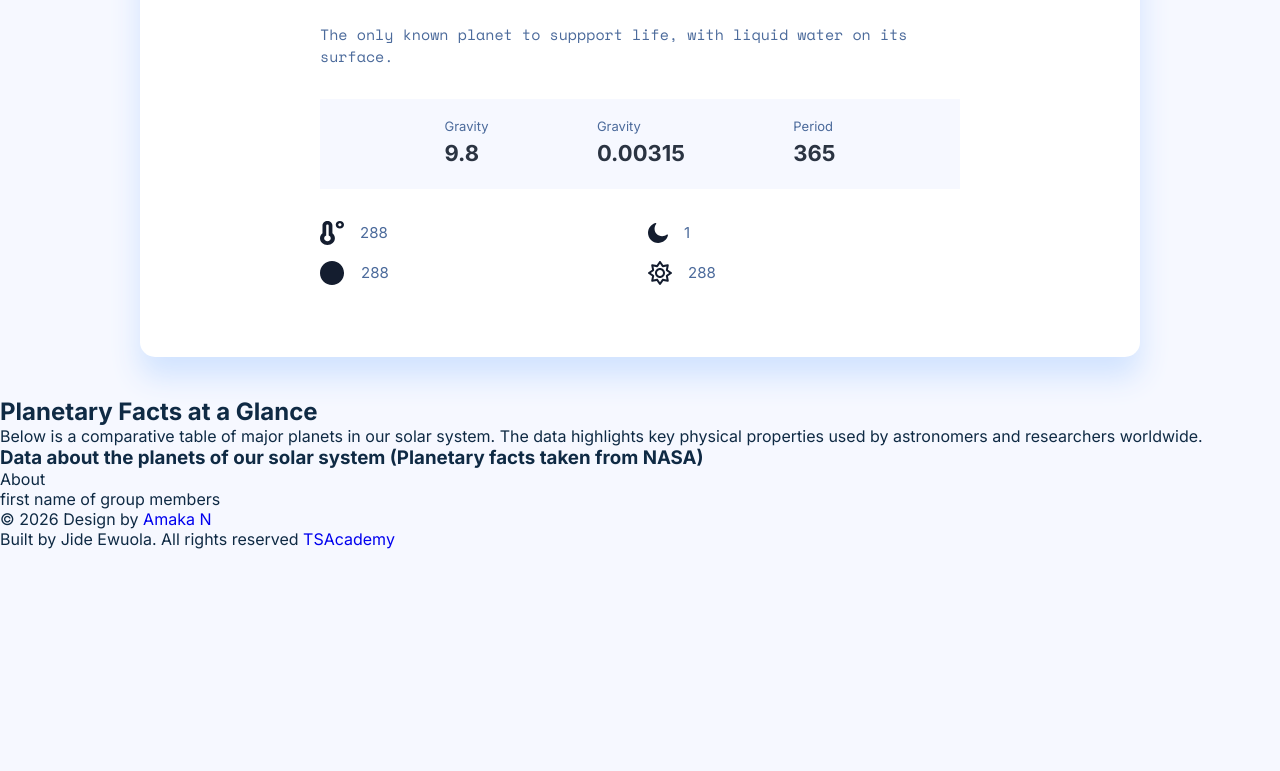
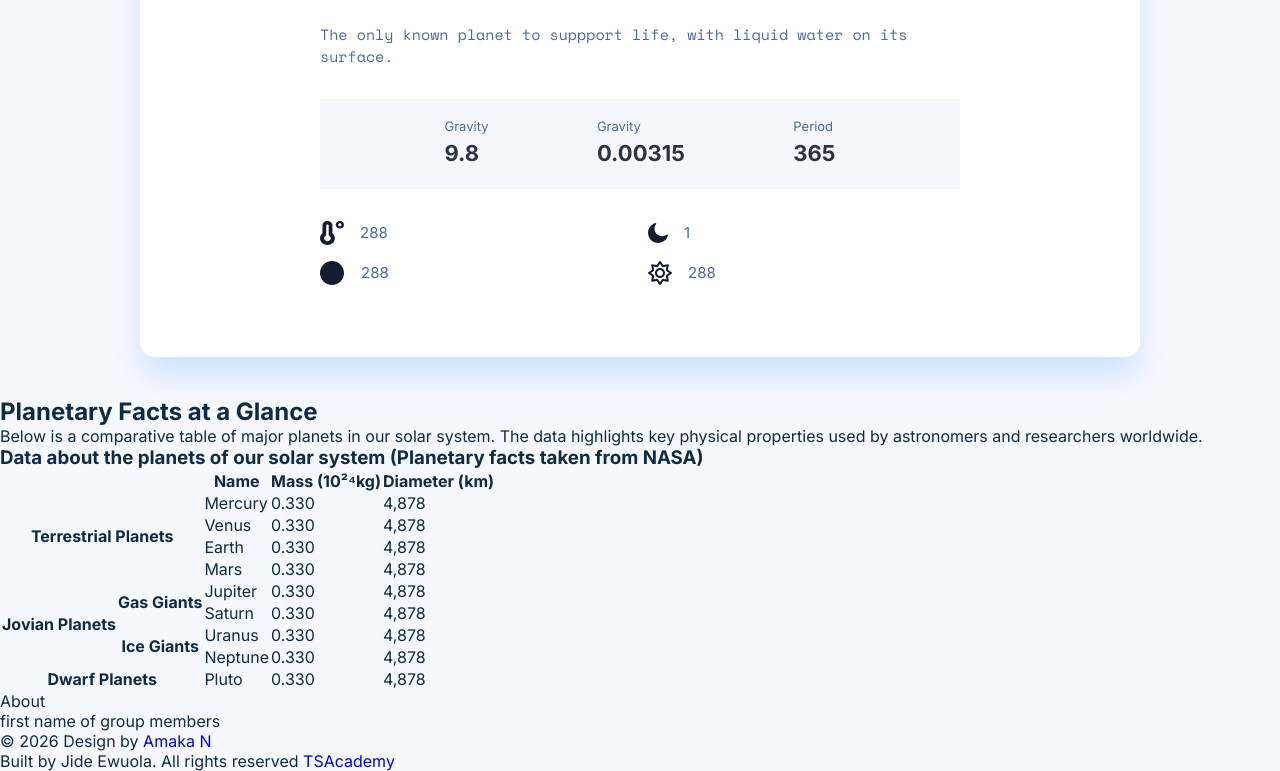
Before and after one commit to JidexBD/TS_frontend_capstone, a plain HTML site: page index.html in a window 1280 px wide. Shown: the part 321-1092 px from the top of the page. Before the commit the page ends 870 px from the top, so only its background shows below. Drawn offline with nearby package versions, Linux system fonts and the light colour scheme.

Commit message:
the enter even done and the table section started

```diff
--- a/css/style.css
+++ b/css/style.css
@@ -312,3 +312,7 @@ main {
 @media (min-width: 112em) {
 }
 /* +++++++++++++++++++++++++++++++++++++++++MAIN SECTION END ++++++++++++++++++++++++++ */
+
+/* ++++++++++++++++++++++++++++++++++++++++ PLANET FACTS SECTION +++++++++++++++++++++++++ */
+
+/* +++++++++++++++++++++++++++++++++++++++++PLANET FACTS SECTION END++++++++++++++++++++++++++ */
--- a/index.html
+++ b/index.html
@@ -116,7 +116,7 @@
 
         </div>
       </main>
-      <section class="plan-facts">
+      <section class="planet-facts">
         <h2>Planetary Facts at a Glance</h2>
         <p>
           Below is a comparative table of major planets in our solar system. The
@@ -129,6 +129,93 @@
           Data about the planets of our solar system (Planetary facts taken from
           NASA)
         </h3>
+
+
+
+        <div class="table-container">
+          <table class="planet-table">
+            <thead>
+              <tr>
+                <th colspan="2"></th>
+                <th>Name</th>
+                <th class="mass">Mass (10²⁴kg)</th>
+                <th>Diameter (km)</th>
+              </tr>
+            </thead>
+
+            <tbody>
+              <tr>
+                <th class="category terrestrial" colspan="2" rowspan="4">
+                  Terrestrial Planets
+                </th>
+                <td>Mercury</td>
+                <td class="mass">0.330</td>
+                <td>4,878</td>
+              </tr>
+
+              <tr>
+                <td>Venus</td>
+                <td class="mass">0.330</td>
+                <td>4,878</td>
+              </tr>
+
+              <tr>
+                <td>Earth</td>
+                <td class="mass">0.330</td>
+                <td>4,878</td>
+              </tr>
+
+              <tr>
+                <td>Mars</td>
+                <td class="mass">0.330</td>
+                <td>4,878</td>
+              </tr>
+
+              <tr>
+                <th class="category jovian" rowspan="4">
+                  Jovian Planets
+                </th>
+                <th class="category subcategory" rowspan="2">
+                  Gas Giants
+                </th>
+                <td>Jupiter</td>
+                <td class="mass">0.330</td>
+                <td>4,878</td>
+              </tr>
+
+              <tr>
+                <td>Saturn</td>
+                <td class="mass">0.330</td>
+                <td>4,878</td>
+              </tr>
+
+              <tr>
+                <th class="category subcategory" rowspan="2">
+                  Ice Giants
+                </th>
+                <td>Uranus</td>
+                <td class="mass">0.330</td>
+                <td>4,878</td>
+              </tr>
+
+              <tr>
+                <td>Neptune</td>
+                <td class="mass">0.330</td>
+                <td>4,878</td>
+              </tr>
+
+              <tr>
+                <th class="category dwarf" colspan="2">
+                  Dwarf Planets
+                </th>
+                <td>Pluto</td>
+                <td class="mass">0.330</td>
+                <td>4,878</td>
+              </tr>
+            </tbody>
+          </table>
+        </div>
+
       </section>
       <footer>
         <div class="left-footer">
--- a/js/app.js
+++ b/js/app.js
@@ -68,9 +68,17 @@ async function fetchData() {
     company.textContent = planet.distanceFromSun;
   } catch (e) {
     console.error(e);
+  } finally {
+    searchInput.value = "";
   }
 }
 
 searchBtn.addEventListener("click", fetchData);
 
-// the issue is with the api
+// Enter key
+
+searchInput.addEventListener("keydown", (e) => {
+  if (e.key === "Enter") {
+    fetchData();
+  }
+});
```
